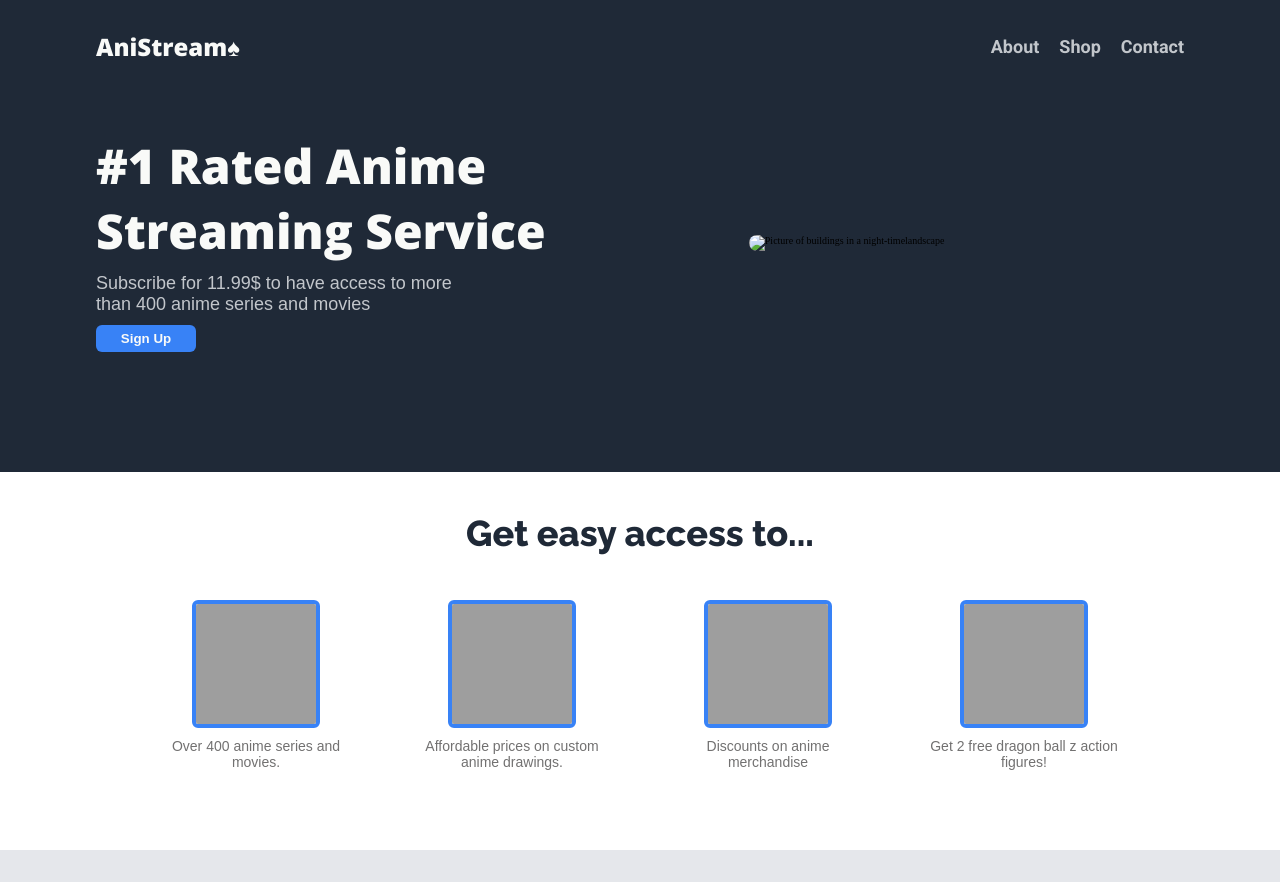
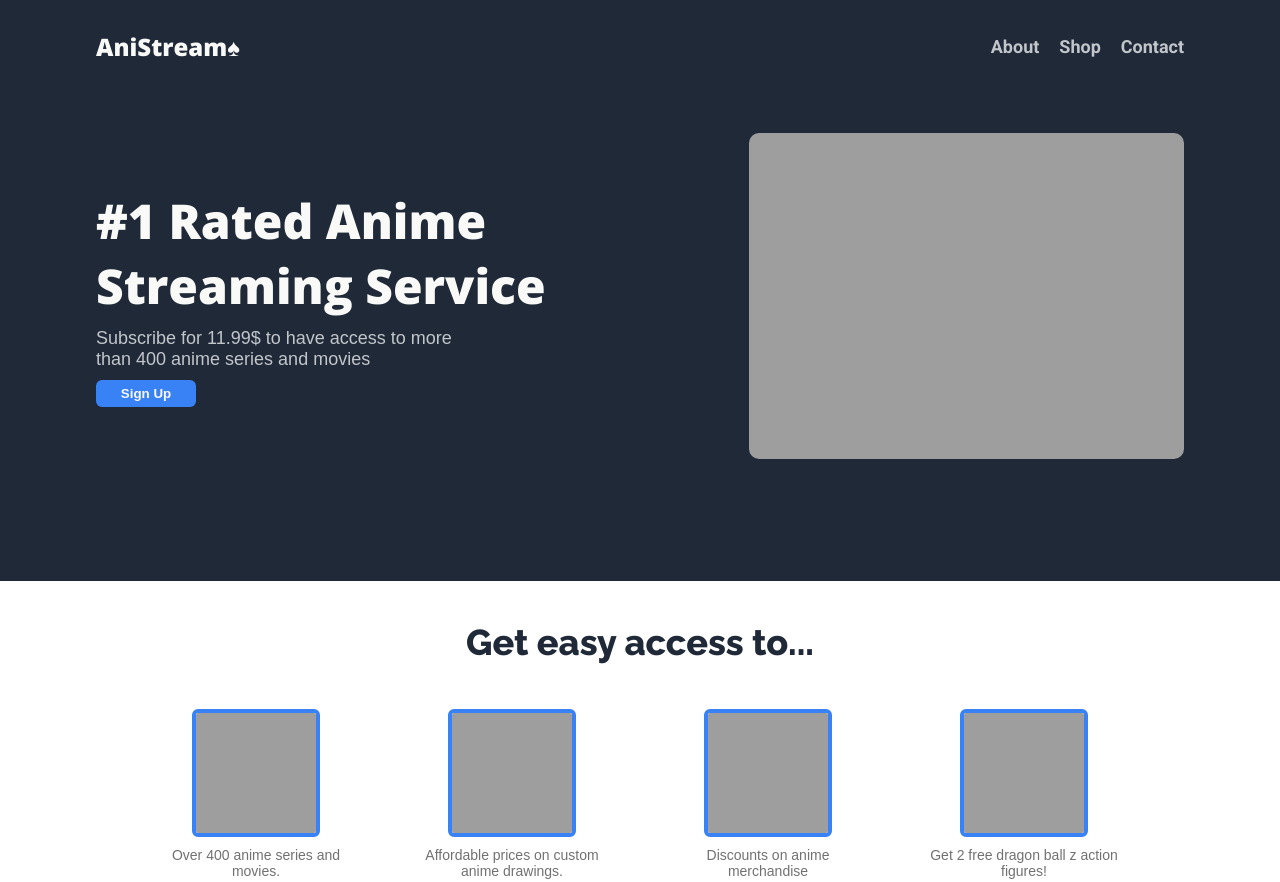
Before and after one commit to aelmi03/landing-page, a plain HTML site: page index.html in a window 1280 px wide. Shown: the top 882 px of the page. Drawn offline with nearby package versions, Linux system fonts and the light colour scheme; the site is published under a folder, as on GitHub Pages, so addresses that start at the root find nothing.

Commit message:
Using a absolute path rather than a relative path to see if it will make my first image load properly

```diff
--- a/index.html
+++ b/index.html
@@ -26,7 +26,7 @@
                 <button>Sign Up </button>
             </div>
             <div class="header-image">
-                <img src="/images/ian-valerio-CAFq0pv9HjY-unsplash.jpg" alt="Picture of buildings in a night-timelandscape">
+                <img src="images/ian-valerio-CAFq0pv9HjY-unsplash.jpg" alt="Picture of buildings in a night-timelandscape">
             </div>
         </div>
     </div>
```
